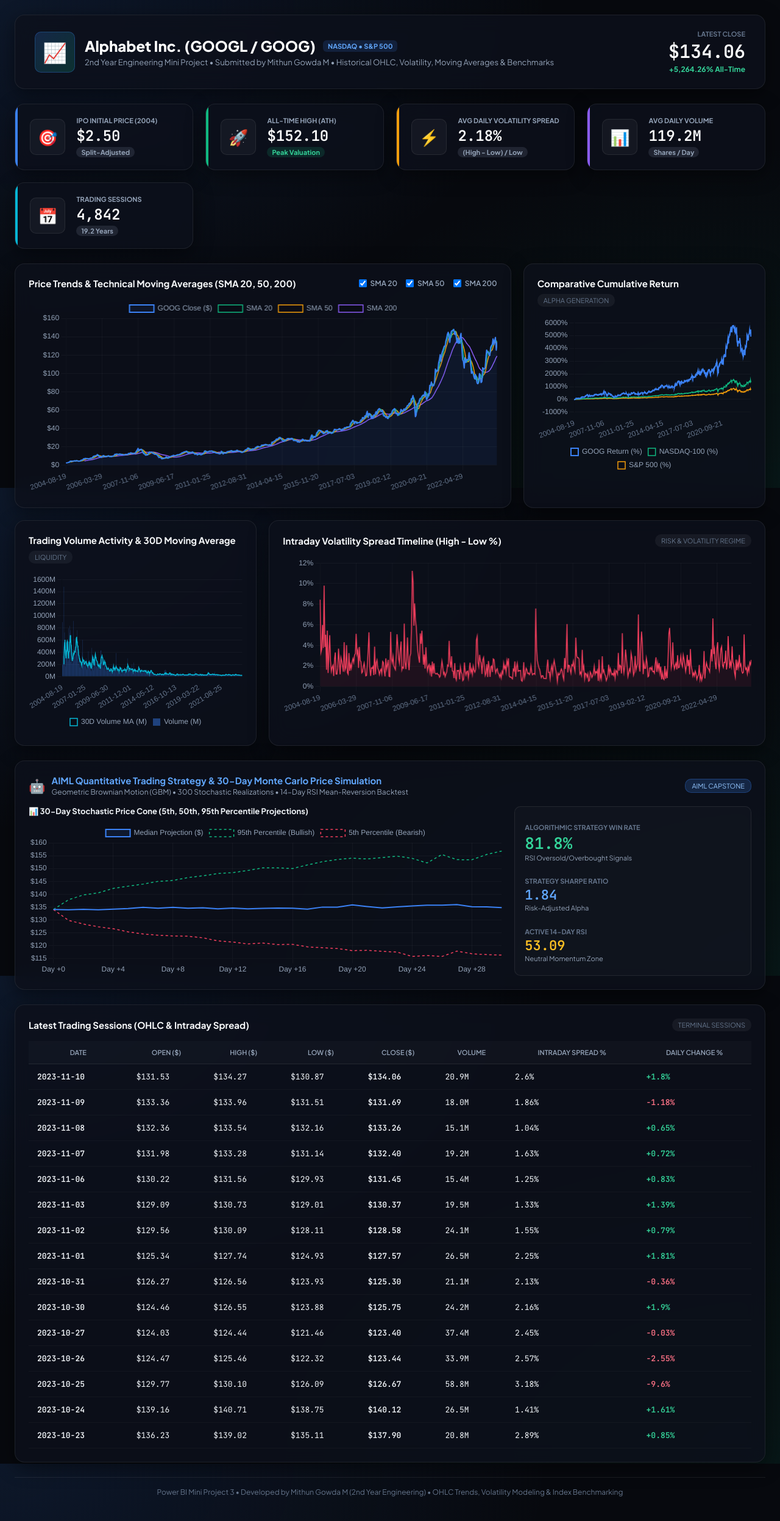
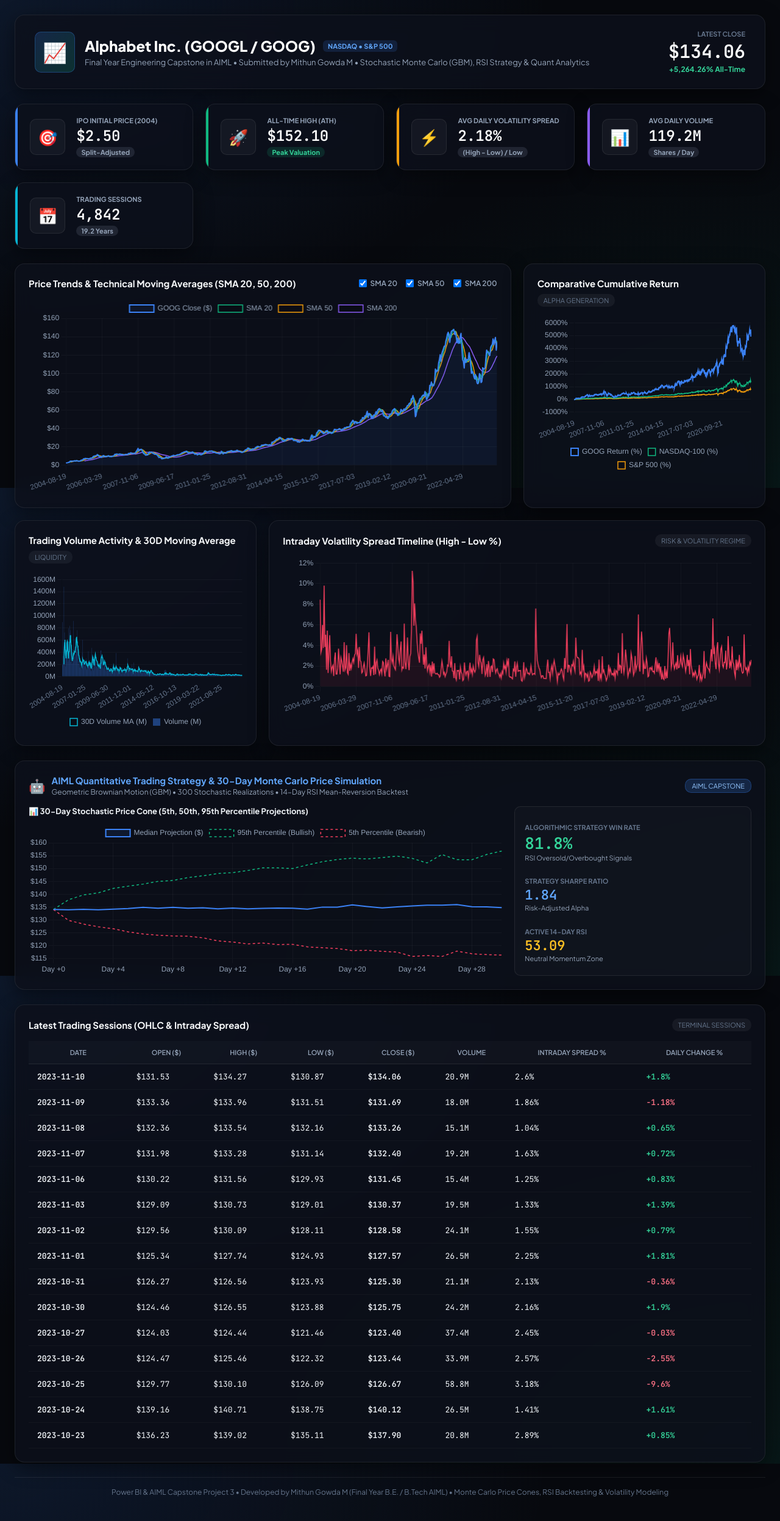
Before and after one commit to Mithun-gowda-M/google-stock-price-analysis, a plain HTML site: page dashboard/index.html in a window 1280 px wide. Shown: the whole page at 61% size. Drawn offline with nearby package versions, Linux system fonts and the light colour scheme.

Commit message:
feat: complete google-stock-price-analysis with interactive dashboard, DAX measures, tests, and documentation

```diff
--- a/dashboard/index.html
+++ b/dashboard/index.html
@@ -21,7 +21,7 @@
             <h1>Alphabet Inc. (GOOGL / GOOG)</h1>
             <span class="ticker-badge">NASDAQ • S&P 500</span>
           </div>
-          <p class="subtitle">2nd Year Engineering Mini Project • Submitted by Mithun Gowda M • Historical OHLC, Volatility, Moving Averages & Benchmarks</p>
+          <p class="subtitle">Final Year Engineering Capstone in AIML • Submitted by Mithun Gowda M • Stochastic Monte Carlo (GBM), RSI Strategy & Quant Analytics</p>
         </div>
       </div>
       <div class="header-metrics">
@@ -198,7 +198,7 @@
 
     <!-- Footer -->
     <footer class="dashboard-footer">
-      <p>Power BI Mini Project 3 • Developed by Mithun Gowda M (2nd Year Engineering) • OHLC Trends, Volatility Modeling & Index Benchmarking</p>
+      <p>Power BI & AIML Capstone Project 3 • Developed by Mithun Gowda M (Final Year B.E. / B.Tech AIML) • Monte Carlo Price Cones, RSI Backtesting & Volatility Modeling</p>
     </footer>
   </div>
 
```
